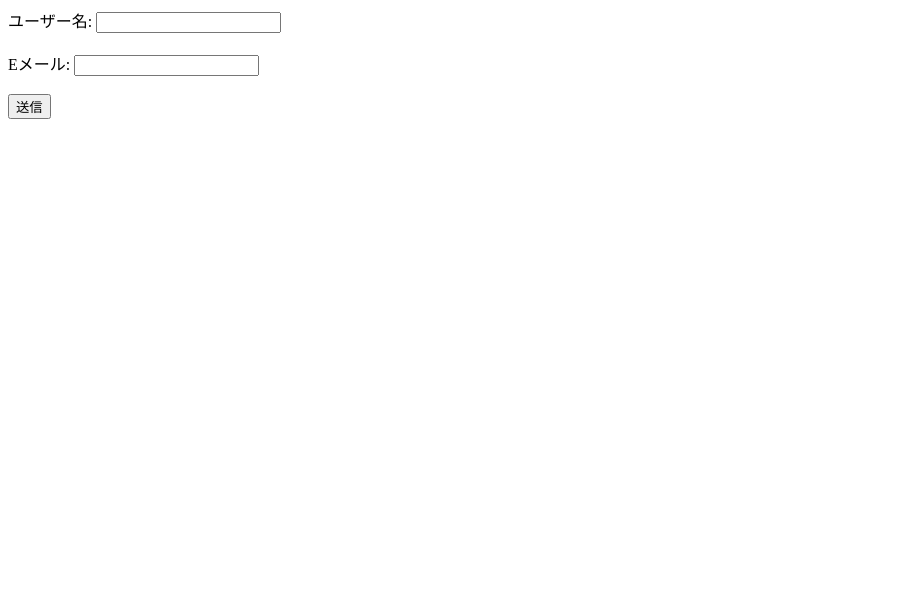
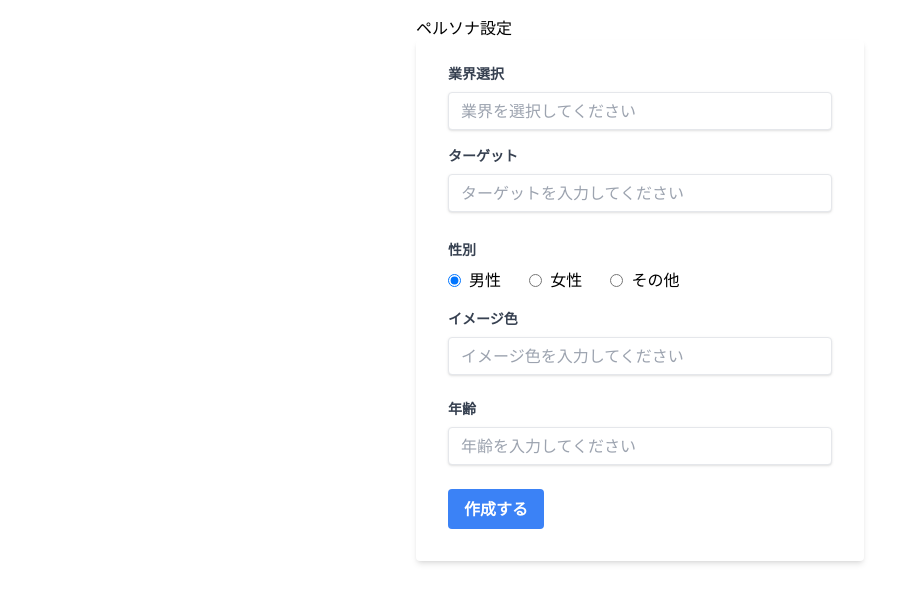
Before and after one commit to dguchi/ai_hackathon, a Flask app: page / in a window 1280 px wide. Shown: the top 603 px of the page, without its empty margins (0-918 px from the left). Run offline with Flask 3, Linux system fonts and the light colour scheme; some libraries are stand-ins or nearby versions.

Commit message:
no message

```diff
--- a/templates/index.html
+++ b/templates/index.html
@@ -1,8 +1,119 @@
-<!-- form.html -->
-<form action="/submit" method="post">
-    <label for="username">ユーザー名:</label>
-    <input type="text" id="username" name="username"><br><br>
-    <label for="email">Eメール:</label>
-    <input type="email" id="email" name="email"><br><br>
-    <input type="submit" value="送信">
-</form>
+<!DOCTYPE html>
+<html lang="ja">
+<head>
+    <meta charset="UTF-8">
+    <meta name="viewport" content="width=device-width, initial-scale=1.0">
+    <script src="https://cdn.tailwindcss.com"></script>
+</head>
+<body>
+    <div class="max-w-md mx-auto my-4">
+        ペルソナ設定
+        <form class="bg-white shadow-md rounded px-8 pt-6 pb-8 mb-4" action="/submit" method="post">
+            <div class="mb-4">
+                <label class="block text-gray-700 text-sm font-bold mb-2" for="industry">
+                    業界選択
+                </label>
+                <input
+                    class="shadow appearance-none border rounded w-full py-2 px-3 text-gray-700 leading-tight focus:outline-none focus:shadow-outline"
+                    id="industry"
+                    type="text"
+                    placeholder="業界を選択してください"
+                    list="industry-list"
+                    name="industry"
+                >
+                <datalist id="industry-list">
+                    <option value="製造業">
+                    <option value="飲食業">
+                </datalist>
+            </div>
+            <div class="mb-4">
+                <label class="block text-gray-700 text-sm font-bold mb-2" for="password">
+                    ターゲット
+                </label>
+                <input
+                    class="shadow appearance-none border rounded w-full py-2 px-3 text-gray-700 mb-3 leading-tight focus:outline-none focus:shadow-outline"
+                    id="target"
+                    type="text"
+                    placeholder="ターゲットを入力してください"
+                    list="target-list"
+                    name="target"
+                >
+                <datalist id="target-list">
+                    <option value="経営者">
+                    <option value="責任者">
+                    <option value="マネージャー">
+                    <option value="作業員">
+                    <option value="消費者">
+                </datalist>
+            </div>
+            <div class="mb-4">
+                <label class="block text-gray-700 text-sm font-bold mb-2">
+                    性別
+                </label>
+                <div class="mt-2">
+                <label class="inline-flex items-center">
+                    <input type="radio" class="form-radio text-blue-500" name="gender" value="male" checked>
+                    <span class="ml-2">男性</span>
+                </label>
+                <label class="inline-flex items-center ml-6">
+                    <input type="radio" class="form-radio text-blue-500" name="gender" value="female">
+                    <span class="ml-2">女性</span>
+                </label>
+                <label class="inline-flex items-center ml-6">
+                    <input type="radio" class="form-radio text-blue-500" name="gender" value="other">
+                    <span class="ml-2">その他</span>
+                </label>
+                </div>
+            </div>
+            <div class="mb-6">
+                <label class="block text-gray-700 text-sm font-bold mb-2">
+                    イメージ色
+                </label>
+                <input
+                    class="shadow appearance-none border rounded w-full py-2 px-3 text-gray-700 leading-tight focus:outline-none focus:shadow-outline"
+                    id="color"
+                    type="text"
+                    placeholder="イメージ色を入力してください"
+                    list="color-list"
+                    name="color"
+                >
+                <datalist id="color-list">
+                    <option value="赤">
+                    <option value="青">
+                    <option value="緑">
+                    <option value="黄色">
+                    <option value="オレンジ">
+                    <option value="ピンク">
+                    <option value="橙">
+                    <option value="紫">
+                    <option value="水色">
+                    <option value="黄緑">
+                    <option value="茶色">
+                    <option value="白">
+                    <option value="藍">
+                </datalist>
+            </div>
+            <div class="mb-6">
+                <label class="block text-gray-700 text-sm font-bold mb-2">
+                    年齢
+                </label>
+                <input
+                    class="shadow appearance-none border rounded w-full py-2 px-3 text-gray-700 leading-tight focus:outline-none focus:shadow-outline"
+                    id="age"
+                    type="number"
+                    placeholder="年齢を入力してください"
+                    name="age"
+                >
+            </div>
+            <div class="flex items-center justify-between">
+                <button
+                    class="bg-blue-500 hover:bg-blue-700 text-white font-bold py-2 px-4 rounded focus:outline-none focus:shadow-outline"
+                    type="submit"
+                >
+                作成する
+                </button>
+            </div>
+        </form>
+    </div>
+</body>
+</html>
```
